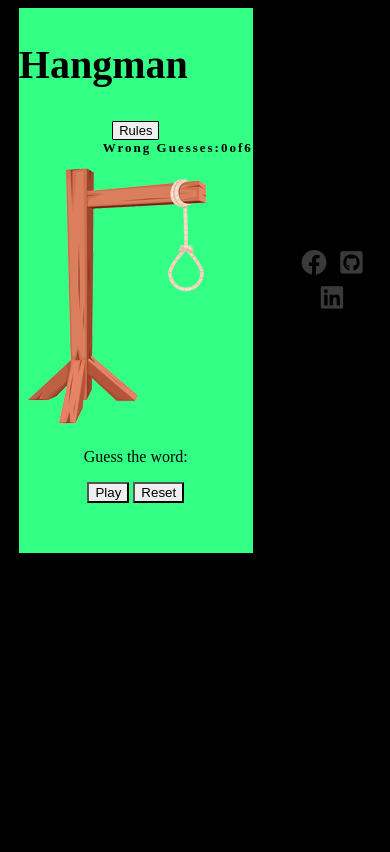
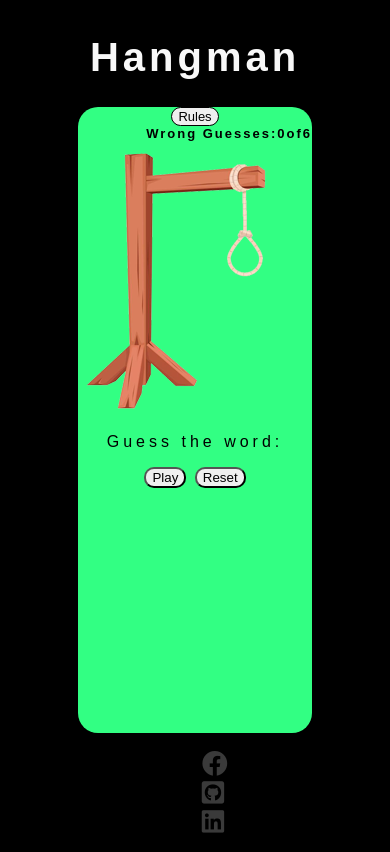
Before and after one commit to helenbeatriz/Project2-Hangman, a plain HTML site: page index.html in a window 390 px wide. Drawn offline with Linux system fonts and the light colour scheme.

Commit message:
Adjusting media queries to fit better on smart phones and also error that was shown on jshint

```diff
--- a/assets/js/javascript.js
+++ b/assets/js/javascript.js
@@ -81,7 +81,10 @@ function generateButtons() {
     document.getElementById('hiddenword').innerHTML = wordStatus;
   }
   function handleGuess(chosenLetter) {
-    guessed.indexOf(chosenLetter) === -1 ? guessed.push(chosenLetter) : null;
+   if (guessed.indexOf(chosenLetter) === -1 ) {
+     guessed.push(chosenLetter);
+   }
+
     document.getElementById(chosenLetter).setAttribute('disabled', true);
 
     if (answer.indexOf(chosenLetter) >= 0) {
--- a/assets/style/style.css
+++ b/assets/style/style.css
@@ -1,6 +1,16 @@
+html, body {
+    height: 100%;
+  }
+main {
+    flex: 1 0 auto;
+  }
 body {
     text-align: center;
     background-color: rgb(0, 0, 0);
+    display: flex;
+    flex-direction: column;
+    font-family: fantasy;
+    letter-spacing: 4px;
 }
 
 .game-container {
@@ -8,13 +18,13 @@ body {
     justify-content: center;
     align-items: center;
     background-color:rgb(50 255 131);
-
+    border-radius: 20px;
   }
 .title {
-    color: rgb(0, 0, 0);
+    color: rgb(248, 248, 248);
     justify-content: center;
+    align-items: center;
     font-size: 40px;
-    width: 45%;
 }
 .box {
     display: flex;
@@ -27,12 +37,18 @@ body {
 /*footer */
 footer {
     text-align: center;
+    flex-direction: column;
+    flex-shrink: 0;
+    display: flex;
+    flex-flow: column;
+    align-items: center;
 }
+
 .social-networks {
     text-align: center;
 }
 .social-networks>li {
-    display: inline;
+    display: flex;
 }
 .social-networks i {
     font-size: 160%;
@@ -132,7 +148,7 @@ hr {
   }
 
   button {
-    border-radius:1px;
+    border-radius:10px;
   }
   #overlay.active {
     opacity: 1;
@@ -252,7 +268,6 @@ hr {
         align-items: center;
         margin-left: auto;
         margin-right: auto;
-        border-radius: 20px;
     }
 }
 }
--- a/index.html
+++ b/index.html
@@ -11,11 +11,13 @@
 
 </head>
 <body>
-  <section class="game-container">
-    <di
+  <header>
+    <h1 class="title">Hangman</h1>
+  </header>
+  <main class="game-container">
         <div class="header"></div>
                 <!--- Rules of the game section -->
-        <h1 class="title">Hangman</h1> <button data-rules-target="#rules" class="info">Rules</button>
+      <button data-rules-target="#rules" class="info">Rules</button>
         <label class="switch"> </label>
             <div class="message-container"></div>
       <!-- Hidden div that shows when rules button is clicked -->
@@ -28,7 +30,7 @@
           You have got 6 tries to guess the word!
           <ul>
             <li>
-           As letters in the word are guessed, they will be written above the cooresponding underline
+           As letters in the word are guessed, they will be written above the corresponding underline
             </li>
             <li> If a letter not in the word is guessed a draw of a man on the gallow–one part for each incorrect letter guess
             </li>
@@ -60,7 +62,7 @@
 <!-- keyboard -->
 <div id="keyboard">
 </div>
-</section>
+</main>
     <!-- Footer  -->
     <footer>
       <ul class="social-networks">
```
Also changed, not shown: 1 other file.
